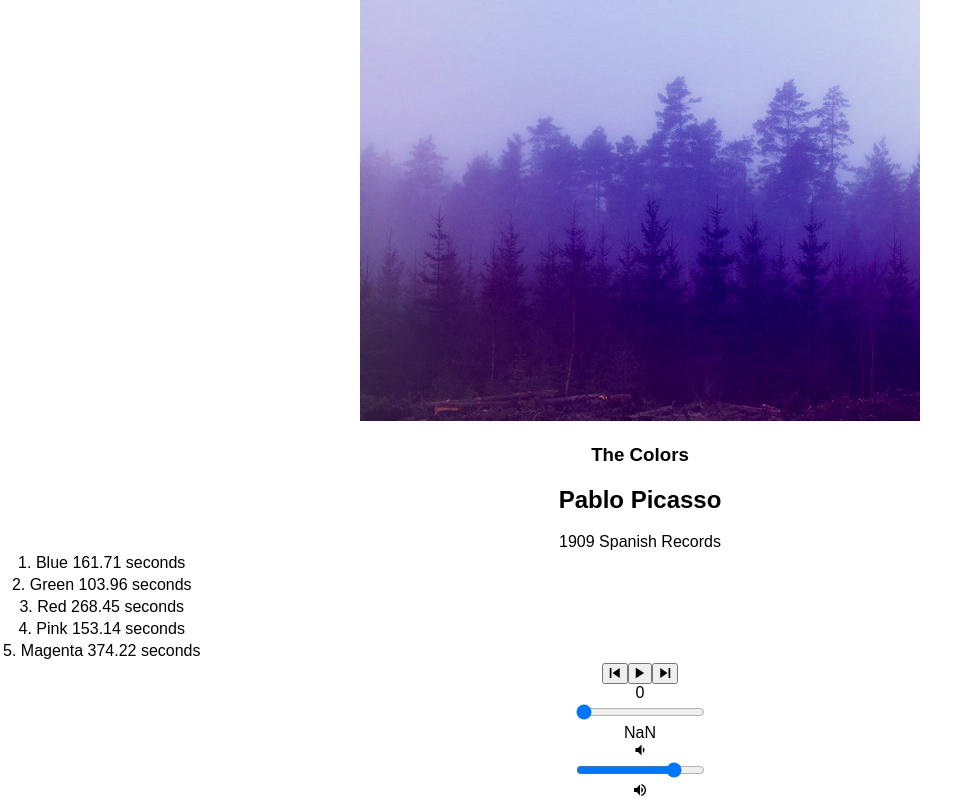
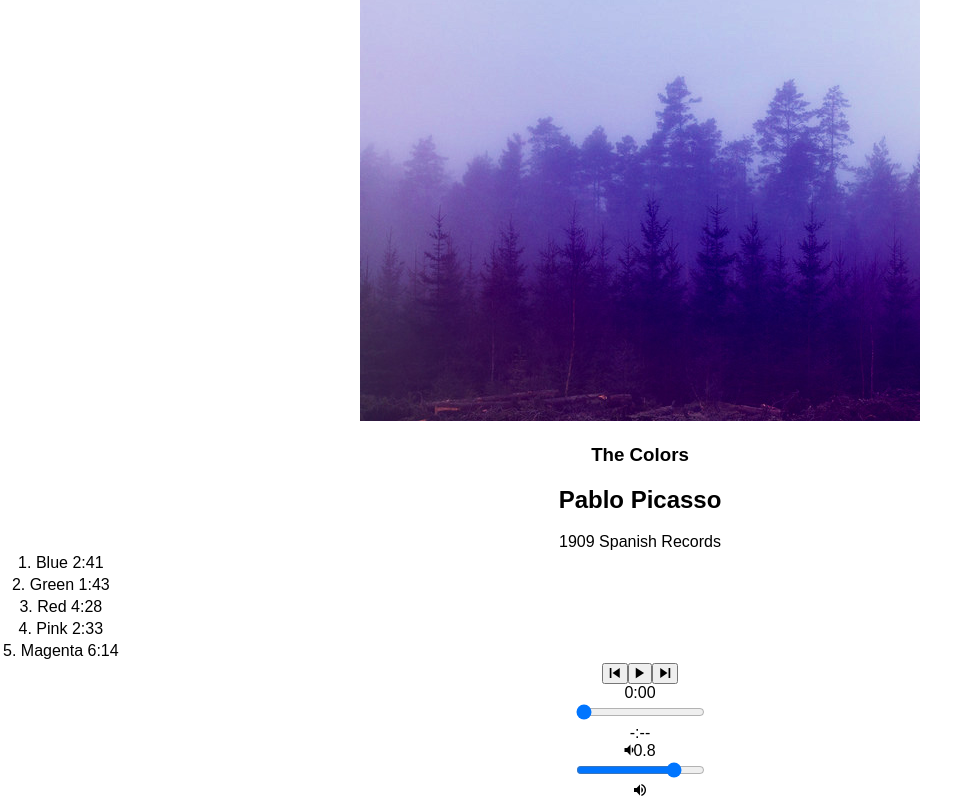
Before and after one commit to jchaoooo/bloc-jams-react, a React (Create React App) app: page /album/the-colors in a window 1280 px wide. Shown: the part 237-1037 px from the top of the page, without its empty margins (0-979 px from the left). Built offline with nearby package versions, Linux system fonts and the light colour scheme.

Commit message:
Assignment 9 Range Inputs: Comopleted

```diff
--- a/src/components/Album.js
+++ b/src/components/Album.js
@@ -14,6 +14,7 @@ class Album extends Component {
       currentSong: album.songs[0],
       currentTime: 0,
       duration: album.songs[0].duration,
+      currentVolume: 0.8,
       isPlaying: false,
     };
 
@@ -21,6 +22,7 @@ class Album extends Component {
     this.audioElement.src = album.songs[0].audioSrc;
     this.onMouseEnter = this.onMouseEnter.bind(this);
     this.onMouseLeave = this.onMouseLeave.bind(this);
+    this.formatTime = this.formatTime.bind(this);
   }
 
   componentDidMount() {
@@ -30,10 +32,14 @@ class Album extends Component {
       },
       durationchange: e => {
         this.setState({ duration: this.audioElement.duration });
+      },
+      volumechange: e => {
+        this.setState({ currentVolume: this.audioElement.volume })
       }
     };
     this.audioElement.addEventListener('timeupdate', this.eventListeners.timeupdate);
     this.audioElement.addEventListener('durationchange', this.eventListeners.durationchange);
+    this.audioElement.addEventListener('volumechange', this.eventListeners.volumechange);
   }
 
   componentWillUnmount() {
@@ -41,6 +47,7 @@ class Album extends Component {
     this.audioElement = null;
     this.audioElement.removeEventListener('timeupdate', this.eventListeners.timeupdate);
     this.audioElement.removeEventListener('durationchange', this.eventListeners.durationchange);
+    this.audioElement.removeEventListener('volumechange', this.eventListeners.volumechange);
   }
 
   play() {
@@ -90,6 +97,12 @@ class Album extends Component {
     this.setState({ currentTime: newTime });
   }
 
+  handleVolumeChange(e) {
+    const newVolume = e.target.value;
+    this.audioElement.volume = newVolume;
+    this.setState({ currentVolume: newVolume })
+  }
+
   onMouseEnter(e, song) {
     if (this.state.isPlaying && this.state.currentSong === song) {
       e.target.className = "ion-md-pause"
@@ -107,6 +120,19 @@ class Album extends Component {
       e.target.className = "ion-md-play"
     } else {
       e.target.className = "ion-md-pause"
+    }
+  }
+
+  formatTime(time) {
+    const min = Math.floor(time / 60);
+    const sec = Math.floor(time % 60);
+    if (isNaN(time)) {
+      return '-:--'
+    }
+    if (sec < 10) {
+      return min.toString() + ':0' + sec.toString()
+    } else {
+      return min.toString() + ':' + sec.toString()
     }
   }
 
@@ -135,7 +161,7 @@ class Album extends Component {
                   onMouseEnter={(e) => this.onMouseEnter(e, song)}
                   onMouseLeave={(e) => this.onMouseLeave(e)}
                   onClick={(e) => this.playPause(e, song)}>
-                        { index + 1 }. {song.title} {song.duration} seconds
+                        { index + 1 }. {song.title} {this.formatTime(song.duration)}
                 </td>
               </tr>
             )}
@@ -146,10 +172,13 @@ class Album extends Component {
           currentSong={this.state.currentSong}
           currentTime={this.audioElement.currentTime}
           duration={this.audioElement.duration}
+          currentVolume={this.state.currentVolume}
           handleSongClick={() => this.handleSongClick(this.state.currentSong)}
           handlePrevClick={() => this.handlePrevClick()}
           handleNextClick={() => this .handleNextClick()}
           handleTimeChange={(e) => this.handleTimeChange(e)}
+          handleVolumeChange={(e) => this.handleVolumeChange(e)}
+          formatTime={(time) => this.formatTime(time)}
          />
       </section>
     );
--- a/src/components/PlayerBar.js
+++ b/src/components/PlayerBar.js
@@ -16,7 +16,7 @@ class PlayerBar extends Component {
           </button>
         </section>
         <section id="time-control">
-          <div className="current-time">{this.props.currentTime}</div>
+          <div className="current-time">{this.props.formatTime(this.props.currentTime)}</div>
           <input
             type="range"
             className="seek-bar"
@@ -26,11 +26,18 @@ class PlayerBar extends Component {
             step="0.01"
             onChange={this.props.handleTimeChange}
             />
-          <div className="total-time">{this.props.duration}</div>
+          <div className="total-time">{this.props.formatTime(this.props.duration)}</div>
         </section>
-        <section id="volume-control">
-          <div className="icon ion-md-volume-low"></div>
-          <input type="range" className="seek-bar" value="80" />
+        <section id="volume-control" onChange={this.props.handleVolumeChange}>
+          <div className="icon ion-md-volume-low">{this.props.currentVolume}</div>
+          <input
+            type="range"
+            className="seek-bar"
+            value={this.props.currentVolume}
+            max="1"
+            min="0"
+            step="0.01"
+            />
           <div className="icon ion-md-volume-high"></div>
         </section>
       </section>
```
